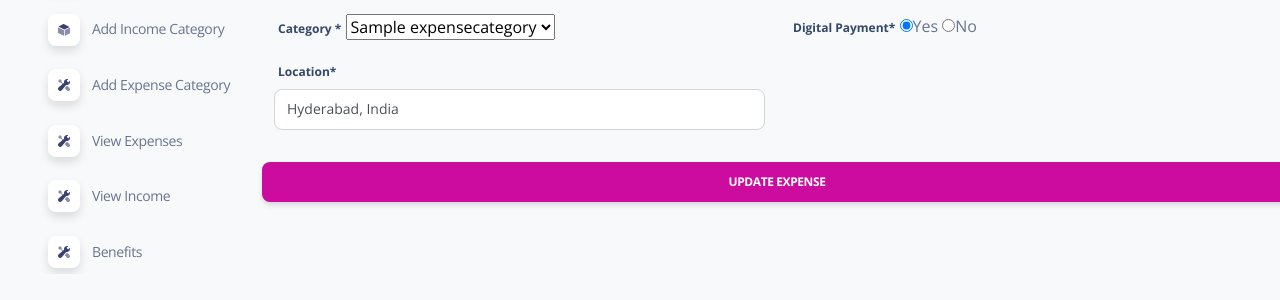
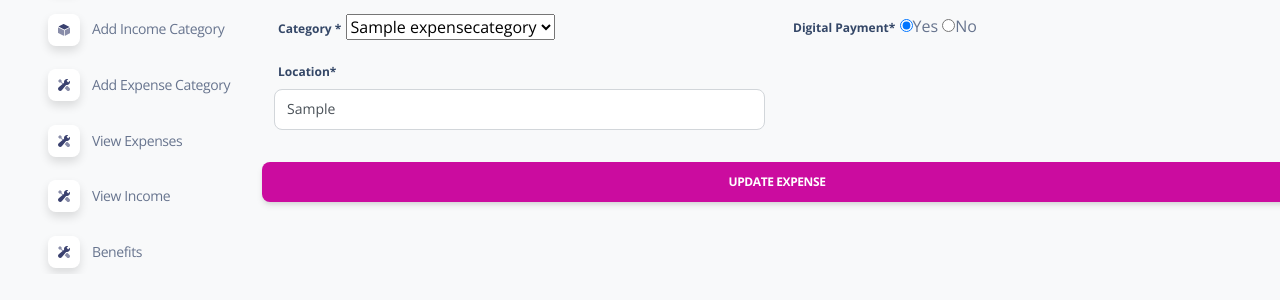
Before and after one commit to SanyaNanda/quantum_personal_finance, a Django app: a page that uses templates/finances/update_expense.html in a window 1280 px wide. Shown: the part 277-577 px from the top of the page. Run offline with Django 4.2, Linux system fonts and the light colour scheme; a user stored in the database is signed in; tables that the repository leaves empty hold one stand-in row (values such as "Sample post"); some libraries are stand-ins or nearby versions.

Commit message:
code corrected

```diff
--- a/templates/finances/update_expense.html
+++ b/templates/finances/update_expense.html
@@ -42,7 +42,7 @@
             </div>
             <div class="col-md-6 mb-3">
                 <label for="location">Location<span>*</span></label>
-                <input type="text" class="form-control" name="location" value="Hyderabad, India" required>
+                <input type="text" class="form-control" name="location" value="{{ location }}" required>
             </div>
         <button class="btn btn-primary w-100 mt-3" type="submit">Update Expense</button>
         </div>
```
